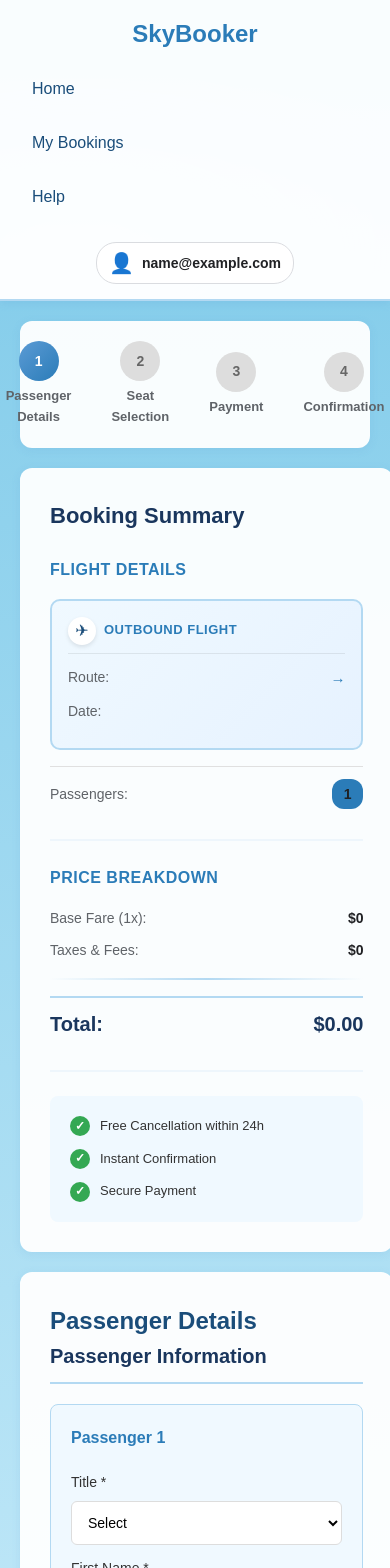
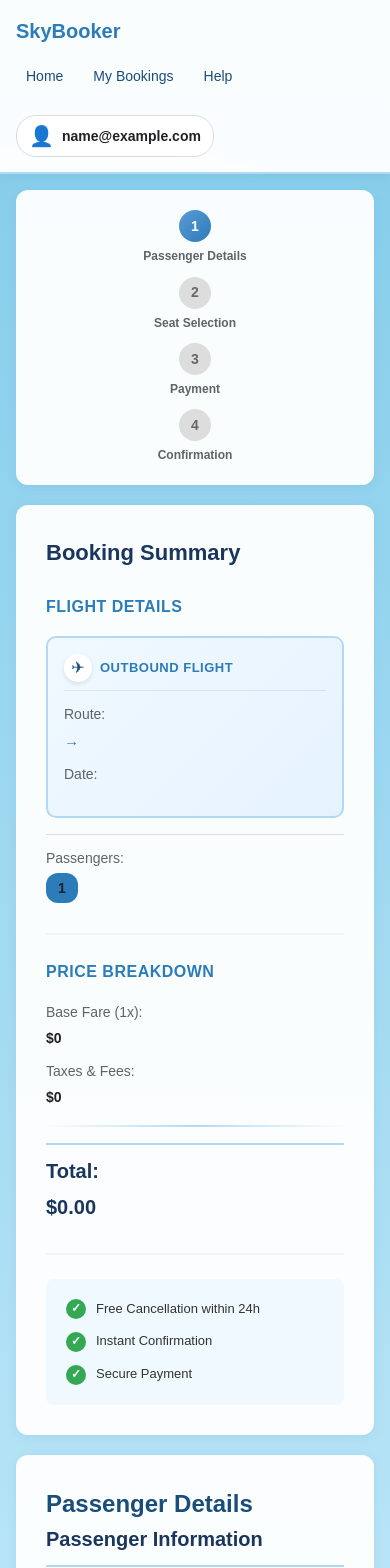
Before and after one commit to SilverBtc/AirlineBookingProject, a Vue app in the folder frontend/: page /booking in a window 390 px wide. Shown: the top 1568 px of the page. Built offline with nearby package versions, Linux system fonts and the light colour scheme; no server answers; sample sign-in values are in the browser's storage.

Commit message:
Improve responsive layout for mobile and tablet

```diff
--- a/frontend/src/assets/styles.css
+++ b/frontend/src/assets/styles.css
@@ -2413,22 +2413,158 @@
     font-weight: 500;
 }
 
+@media (max-width: 1024px) {
+    .header-content {
+        padding: 0 16px;
+        gap: 16px;
+        flex-wrap: wrap;
+    }
+
+    .main-nav {
+        gap: 16px;
+        flex-wrap: wrap;
+        justify-content: flex-start;
+    }
+
+    .booking-content {
+        grid-template-columns: 1fr 320px;
+    }
+
+    .booking-form .form-row {
+        grid-template-columns: repeat(2, 1fr);
+    }
+
+    .booking-progress {
+        flex-wrap: wrap;
+        gap: 12px;
+    }
+
+    .progress-line {
+        width: 40px;
+    }
+
+    .flight-search {
+        padding: 24px 16px;
+    }
+
+    .search-card {
+        padding: 20px;
+    }
+}
+
 @media (max-width: 768px) {
+    .header-content {
+        flex-direction: column;
+        align-items: flex-start;
+        gap: 12px;
+    }
+
+    .main-nav {
+        width: 100%;
+        flex-direction: row;
+        flex-wrap: wrap;
+        gap: 10px;
+        justify-content: flex-start;
+    }
+
+    .user-actions {
+        width: 100%;
+        justify-content: flex-start;
+        flex-wrap: wrap;
+        gap: 8px;
+    }
+
+    .booking-page {
+        padding: 16px;
+    }
+
+    .booking-content {
+        grid-template-columns: 1fr;
+    }
+
+    .booking-summary {
+        order: -1;
+    }
+
     .booking-form .form-row {
         grid-template-columns: 1fr;
         gap: 12px;
     }
 
-    .booking-content {
-        grid-template-columns: 1fr;
-    }
-
-    .booking-summary {
-        order: -1;
-    }
-
     .payment-methods {
         grid-template-columns: 1fr;
+    }
+
+    .form-actions {
+        flex-direction: column;
+        align-items: stretch;
+    }
+
+    .booking-progress {
+        flex-direction: column;
+        align-items: stretch;
+        gap: 10px;
+    }
+
+    .progress-line {
+        display: none;
+    }
+
+    .trip-selector {
+        flex-wrap: wrap;
+    }
+
+    .main-inputs {
+        grid-template-columns: 1fr;
+    }
+
+    .input-group.from-to {
+        flex-direction: column;
+        border: 1px solid #dadce0;
+    }
+
+    .input-group.from-to .input-wrapper {
+        border-right: none;
+        border-bottom: 1px solid #dadce0;
+    }
+
+    .input-group.from-to .input-wrapper:last-child {
+        border-bottom: none;
+    }
+
+    .search-card {
+        padding: 16px;
+    }
+}
+
+@media (max-width: 480px) {
+    .logo {
+        font-size: 20px;
+    }
+
+    .nav-link {
+        font-size: 14px;
+        padding: 6px 10px;
+    }
+
+    .step-number {
+        width: 32px;
+        height: 32px;
+        font-size: 14px;
+    }
+
+    .progress-step .step-label {
+        font-size: 12px;
+    }
+
+    .form-actions button {
+        width: 100%;
+    }
+
+    .summary-row {
+        flex-direction: column;
+        align-items: flex-start;
+        gap: 4px;
     }
 }
 
@@ -2452,31 +2588,3 @@
 .form-group.checkbox a:hover {
     text-decoration: underline;
 }
-
-@media (max-width: 768px) {
-    .header-content {
-        flex-direction: column;
-        gap: 15px;
-    }
-
-    .main-nav {
-        flex-direction: column;
-        gap: 10px;
-    }
-
-    .results-container {
-        grid-template-columns: 1fr;
-    }
-
-    .flight-info {
-        grid-template-columns: 1fr;
-    }
-
-    .booking-content {
-        grid-template-columns: 1fr;
-    }
-
-    .form-row {
-        grid-template-columns: 1fr;
-    }
-}
```
